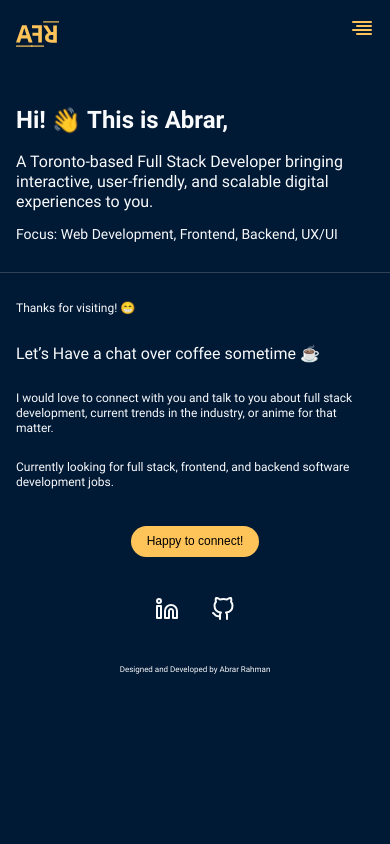
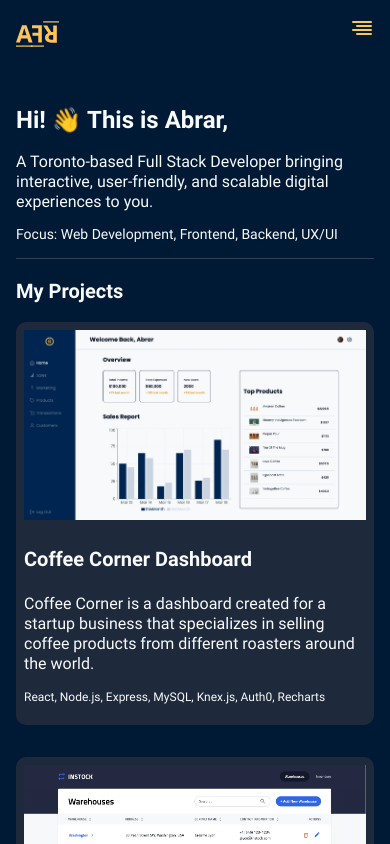
Before and after one commit to abrarfahimr/portfolio-website, a React (Create React App) app: page / in a window 390 px wide. Shown: the top 844 px of the page. Built offline with nearby package versions, Linux system fonts and the light colour scheme.

Commit message:
finished mobile styling of work section of landing page

```diff
--- a/src/data/projectData.js
+++ b/src/data/projectData.js
@@ -1,11 +1,11 @@
 import dashboard from '../assets/images/coffee-corner.png';
 import instock from '../assets/images/instock.png';
 import wnba from '../assets/images/wnba.png';
-import pokemon from '../assets/images/pokemon';
+import pokemon from '../assets/images/pokemon.png';
 
 export const projectData = [
   {
-    image: { dashboard },
+    image: dashboard ,
     projectname: 'Coffee Corner Dashboard',
     shortdescription:
       'Coffee Corner is a dashboard created for a startup business that specializes in selling coffee products from different roasters around the world.',
@@ -27,7 +27,7 @@ export const projectData = [
     github: 'https://github.com/abrarfahimr/coffee-corner-frontend',
   },
   {
-    image: { instock },
+    image: instock ,
     projectname: 'Instock',
     shortdescription:
       'An Agile Development project at BrainStation. We were split into groups of 4-5 web dev students breaking work into SCRUM and KANBAN boards',
@@ -48,7 +48,7 @@ export const projectData = [
     website: 'https://instock-bs.herokuapp.com/warehouse',
   },
   {
-    image: { wnba },
+    image: wnba,
     projectname: 'WNBA Player Page',
     shortdescription:
       "This was a 24-hour industry project at BrainStation where we took up a challenge faced by one of the industry partners. This was a cross-functional collaborative project where I teamed up with fellow web developers, data analysts, UX designers, and digital marketers to find a solution to the company's problem.",
@@ -65,7 +65,7 @@ export const projectData = [
     website: 'https://wnba-bucket-list.herokuapp.com/',
   },
   {
-    image: { pokemon },
+    image: pokemon,
     projectname: 'Pokemon Card Dealership',
     shortdescription:
       'Pokemon card dealership is an e-commerce platform that sells rare pokemon cards to customers. This project was part of the 24 hour pair programming hackathon at BrainStation. I paired up with my colleague Irene Xing to design a fun and interactive interface.',
--- a/src/pages/LandingPage/LandingPage.js
+++ b/src/pages/LandingPage/LandingPage.js
@@ -1,15 +1,18 @@
 import './LandingPage.scss';
 import memoji from "../../assets/images/memoji.png";
+import { projectData } from '../../data/projectData';
+import { v4 as uuidv4} from 'uuid';
+
+
 
 const LandingPage = () => {
   return (
     <div className="landing">
       <main className="landing__container">
-        <div className='landing__headercontainer'>
+        <div className="landing__headercontainer">
           <h1 className="landing__header">
             Hi! <span className="landing__animate">👋</span> This is Abrar,
           </h1>
-        </div>
           <h2 className="landing__subheader">
             A Toronto-based Full Stack Developer bringing interactive,
             user-friendly, and scalable digital experiences to you.
@@ -17,9 +20,30 @@ const LandingPage = () => {
           <p className="landing__focus">
             Focus: Web Development, Frontend, Backend, UX/UI
           </p>
-      </main>
+        </div>
         <div className="landing__imagecontainer">
           <img src={memoji} alt="memoji" className="landing__image" />
+        </div>
+      </main>
+      <section className="landing__projects">
+        <h2 className="landing__sectionheader">My Projects</h2>
+      </section>
+      <div className="landing__projectcontainer">
+        {projectData.map((project) => {
+          return (
+            <div className="landing__project" key={uuidv4()}>
+              <div className='landing__overlay'></div>
+              <img
+                className="landing__projectimage"
+                src={project.image}
+                alt="project thumbnail"
+              ></img>
+              <h3 className="landing__title">{project.projectname}</h3>
+              <p className='landing__description'>{project.shortdescription}</p>
+              <p className='landing__stack'>{project.techstackbrief}</p>
+            </div>
+          );
+        })}
       </div>
     </div>
   );
--- a/src/pages/LandingPage/LandingPage.scss
+++ b/src/pages/LandingPage/LandingPage.scss
@@ -48,6 +48,8 @@
   }
   &__focus{
     font-size: 0.875rem;
+    padding-bottom: 1rem;
+    @include borderBottom;
   }
   &__animate{
     animation-name: wave;
@@ -59,4 +61,50 @@
   &__imagecontainer{
     display: none;
   }
+  &__sectionheader{
+    @include section-header;
+  }
+  &__projectcontainer{
+    display: flex;
+    flex-direction: column;
+  }
+  &__project{
+    position: relative;
+    width: 100%;
+    background-color: $portfolio-black;
+    padding: 0.5rem;
+    border-radius: 0.625rem;
+    margin-bottom: 2rem;
+    &:hover{
+      transition-duration: 0.2s;
+      background-color: $portfolio-grey700;
+    }
+  }
+  &__projectimage{
+    width: 100%;
+    height: auto;
+  }
+  &__title{
+    @include section-header;
+  }
+  &__description{
+    @include page-body;
+  }
+  &__stack{
+    @include page-label;
+  }
+  &__overlay{
+    position: absolute;
+    top: 0;
+    left: 0;
+    width: 100%;
+    height: 100%;
+    border-radius: 0.625rem;
+    background-color: $portfolio-grey700;
+    opacity: 0;
+    &:hover{
+      transition-duration: 0.2s;
+      opacity: 0.5;
+    }
+  }
 }
```
Lines whose indentation alone changed are shown as unchanged.
